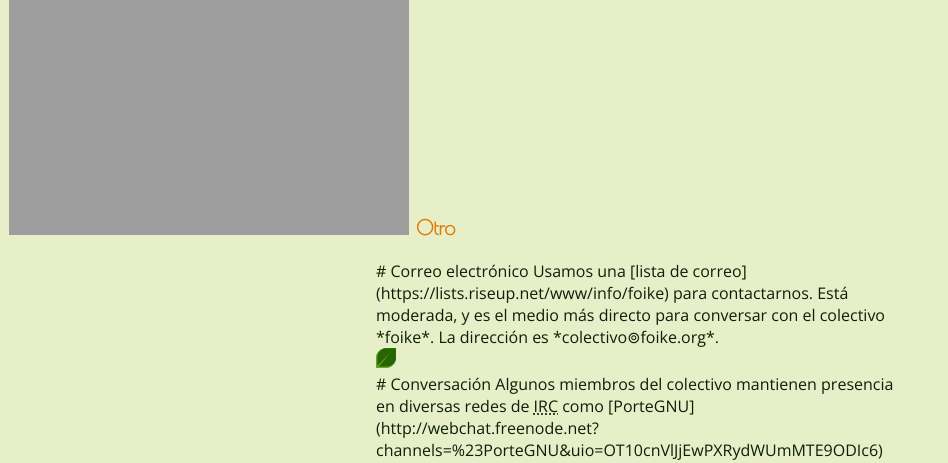
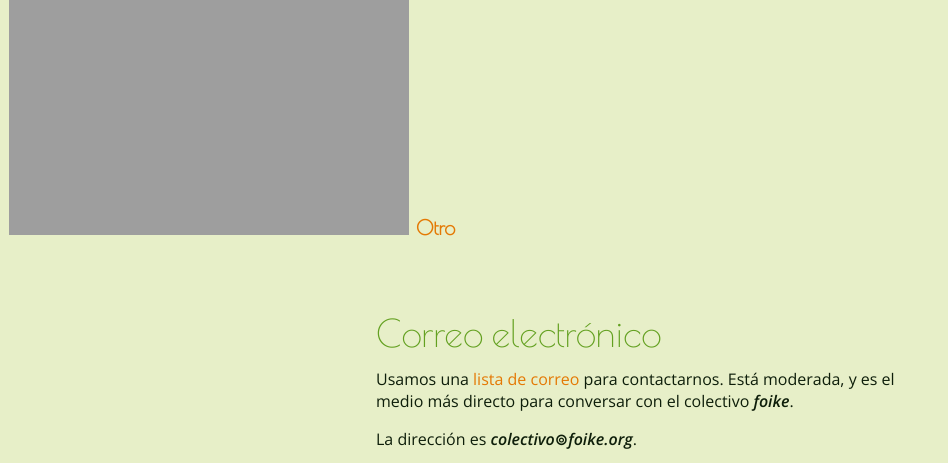
Before and after one commit to LuxDie/foike.github.io, a Jekyll site: the page built from contacto.md, in a window 1280 px wide and 1400 px high, scrolled down 1152 px. Shown: the top 463 px of the window, without its empty margins (0-948 px from the left). Built offline with Jekyll 4.4.1, drawn with Linux system fonts in a browser that asks for light colours; some of the changed text lies outside the part shown.

Commit message:
Remove sections

```diff
--- a/contacto.md
+++ b/contacto.md
@@ -5,9 +5,7 @@ ftr: ftr/contacto.html
 nav: nav/contacto.html
 ---
 
-<section id="email">
-
-# Correo electrónico
+# <a name="email"></a>Correo electrónico
 
 Usamos una [lista de correo](https://lists.riseup.net/www/info/foike)
 para contactarnos.  Está moderada, y es el medio más directo para
@@ -17,42 +15,27 @@ La dirección es *colectivo⊚foike.org*.
 
 {% include nav-top.html %}
 
-</section>
-
-<section id="chat">
-
-# Conversación
+# <a name="chat"></a>Conversación
 
 Algunos miembros del colectivo mantienen presencia en diversas redes
 de <acronym title="Internet Relay Chat">IRC</acronym> como
 [PorteGNU](http://webchat.freenode.net?channels=%23PorteGNU&uio=OT10cnVlJjEwPXRydWUmMTE9ODIc6)
 en [Freenode](https://irc.freenode.net/).
 
-<iframe src="http://webchat.freenode.net?channels=%23PorteGNU&uio=OT10cnVlJjEwPXRydWUmMTE9ODIc6"
-width="516" height="400" id="freenode"></iframe>
+<iframe src="http://webchat.freenode.net?channels=%23PorteGNU&uio=OT10cnVlJjEwPXRydWUmMTE9ODIc6" width="516" height="400" id="freenode"></iframe>
 
 {% include nav-top.html %}
 
-</section>
-
-<section id="twitter">
-
-# Twitter
+# <a name="twitter"></a>Twitter
 
 Si usas Twitter, podés seguir [@arbolab](https://twitter.com/arbolab).
 Sólo la usamos para anuncios.
 
 {% include nav-top.html %}
 
-</section>
-
-<section id="social">
-
-# Otras formas de contactarnos
+# <a name="social"></a>Otras formas de contactarnos
 
 *No usamos Facebook u otros servicios de redes sociales*
 y ¡no hace falta invitarnos!
 
 {% include nav-top.html %}
-
-</section>
```
